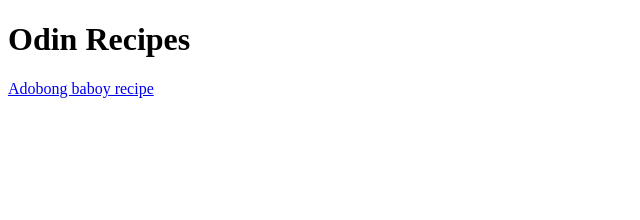
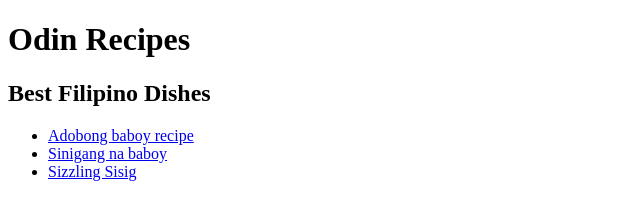
Before and after one commit to thejestercode/odin-recipes, a plain HTML site: page index.html in a window 1280 px wide. Shown: the whole page, without its empty margins (0-640 px from the left). Drawn offline with Linux system fonts and the light colour scheme.

Commit message:
Added 2 more links with the responding recipes

```diff
--- a/index.html
+++ b/index.html
@@ -5,6 +5,11 @@
 
     <body>
         <h1>Odin Recipes</h1>
-        <p><a href="recipes/adobo.html"> Adobong baboy recipe</a></p>
+        <h2>Best Filipino Dishes</h2>
+    <ul>
+        <li><a href="recipes/adobo.html"> Adobong baboy recipe</a></li>
+        <li><a href="recipes/sinigang.html"> Sinigang na baboy</a></li>
+        <li><a href="recipes/sisig.html"> Sizzling Sisig</a></li>
+    </ul>
     </body>
 </html>
```
